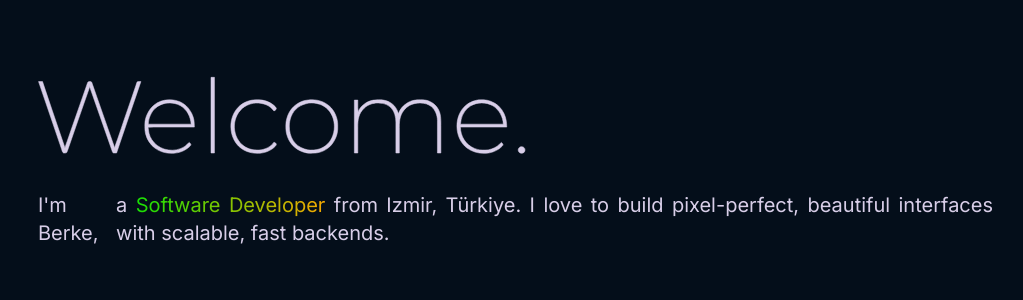
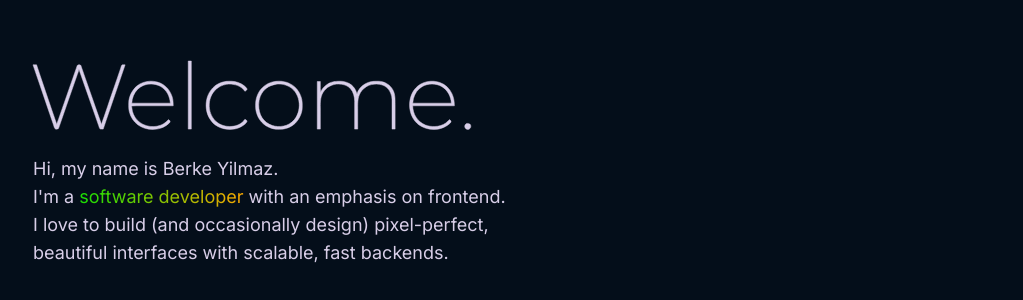
Before and after one commit to KBerkeYilmaz/personal-page, a Next.js app: page / in a window 1280 px wide. Shown: the part 250-550 px from the top of the page, without its empty margins (127-1150 px from the left). Built offline with nearby package versions, Linux system fonts and the light colour scheme.

Commit message:
UI adjustments.

```diff
--- a/src/app/page.tsx
+++ b/src/app/page.tsx
@@ -14,18 +14,18 @@ export default function App() {
   }, []);
 
   return (
-    <div className="landing-page bg-background w-screen h-screen flex flex-col justify-center items-center">
+    <div className="landing-page bg-background w-screen h-screen flex flex-col items-center">
       <main className="w-3/4 h-full flex flex-col justify-center gap-4">
+        <div className="w-1/2 h-full flex flex-col items-start justify-center">
           <motion.h1
-          className="text-white text-[8rem]"
             initial={{ opacity: 0, x: 15 }}
-          animate={{ opacity: 1, x: 0 }}
+            animate={{ opacity: 1, x: -5 }}
             transition={{ duration: 2 }}
           >
             <svg
               id="welcome_svg"
               xmlns="http://www.w3.org/2000/svg"
-            width="500.44"
+              width="450.44"
               height="122.24"
               viewBox="0 0 1892 382"
               data-inlinesvg=".inlineSvgFile-4"
@@ -46,28 +46,29 @@ export default function App() {
               ></path>
             </svg>
           </motion.h1>
-        <div className="flex text-text text-xl text-justify">
+          <div className="flex flex-col text-text text-lg">
             <motion.h2
               initial={{ opacity: 0, x: -20 }}
-            animate={{ opacity: 1, x: 5 }}
+              animate={{ opacity: 1, x: 0 }}
               transition={{ duration: 0.8, delay: 2 }}
             >
-            I'm Berke, &nbsp;
+              Hi, my name is Berke Yilmaz. &nbsp;
             </motion.h2>
 
             <motion.h2
-
               initial={{ opacity: 0 }}
               animate={{ opacity: 1 }}
-            transition={{ duration: 0.8, delay: 3.2 }}
+              transition={{ duration: 0.8, delay: 4 }}
             >
-            a{" "}
+              I'm a{" "}
               <span className="bg-gradient-to-r from-primary to-accent bg-clip-text text-transparent ">
-              Software Developer{" "}
-            </span>
-            from Izmir, Türkiye. I love to build pixel-perfect, beautiful interfaces with scalable, fast backends.
+                software developer {" "}
+              </span> with an emphasis on frontend.
+              I love to build (and occasionally design) pixel-perfect, beautiful
+              interfaces with scalable, fast backends.
             </motion.h2>
 
+          </div>
         </div>
       </main>
     </div>
```
Lines whose indentation alone changed are shown as unchanged.
